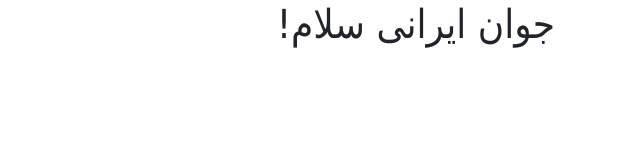
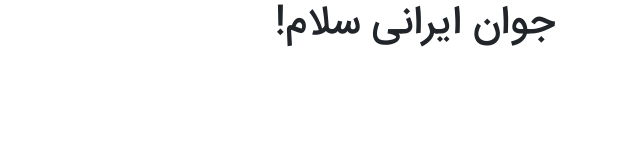
Before and after one commit to WhatIsCE/frontend_idea, a plain HTML site: page index.html in a window 1280 px wide. Shown: the whole page, without its empty margins (640-1280 px from the left). Drawn offline with nearby package versions, Linux system fonts and the light colour scheme.

Commit message:
changed site font

```diff
--- a/static/css/site.css
+++ b/static/css/site.css
@@ -1,4 +1,4 @@
 body {
-    font-family: 'Nika', 'Tahoma', 'Arial';
-    direction: rtl;
+    font-family: IRANSans, 'IRANSans', 'Tahoma', 'Arial';
+ direction: rtl;
 }
```
